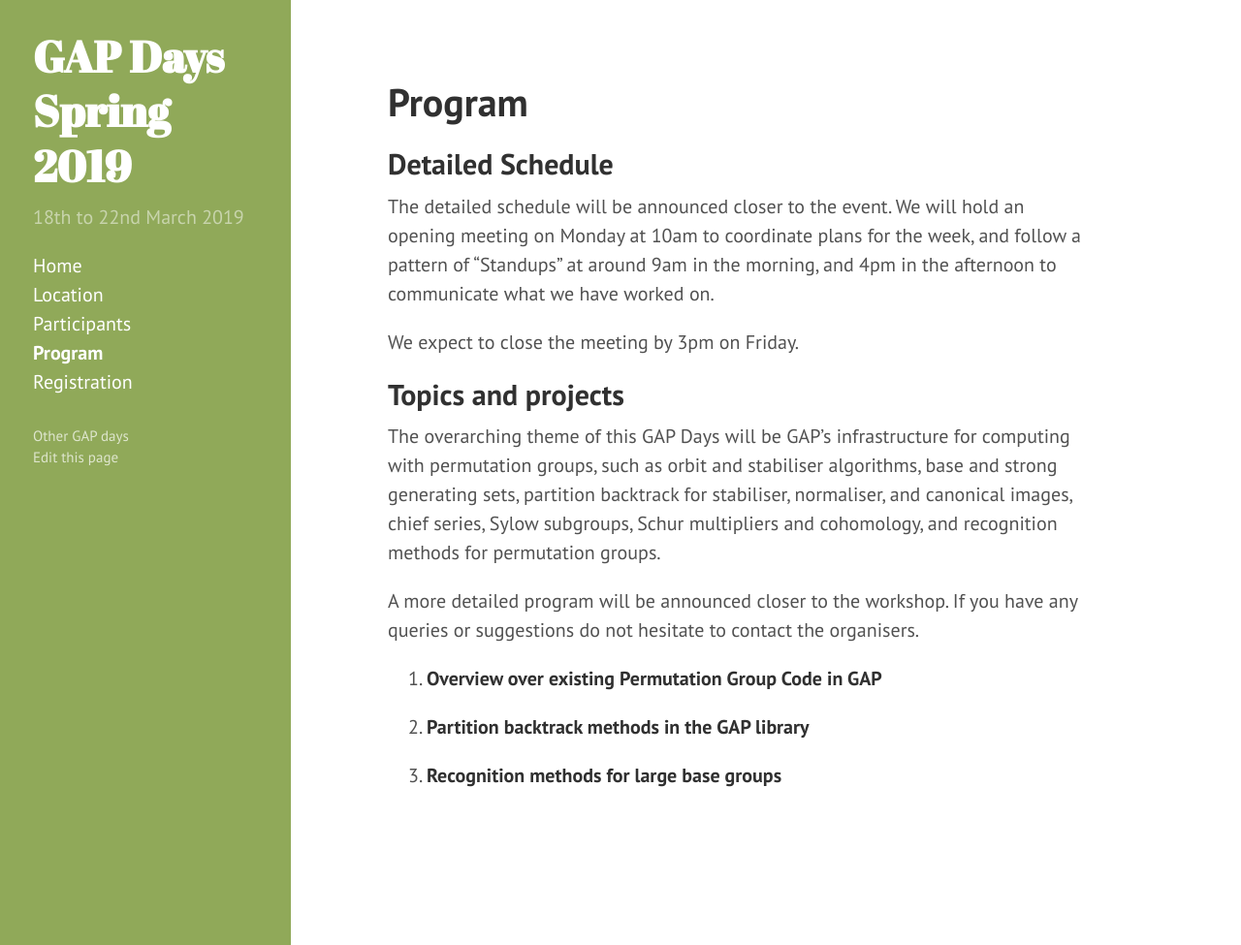
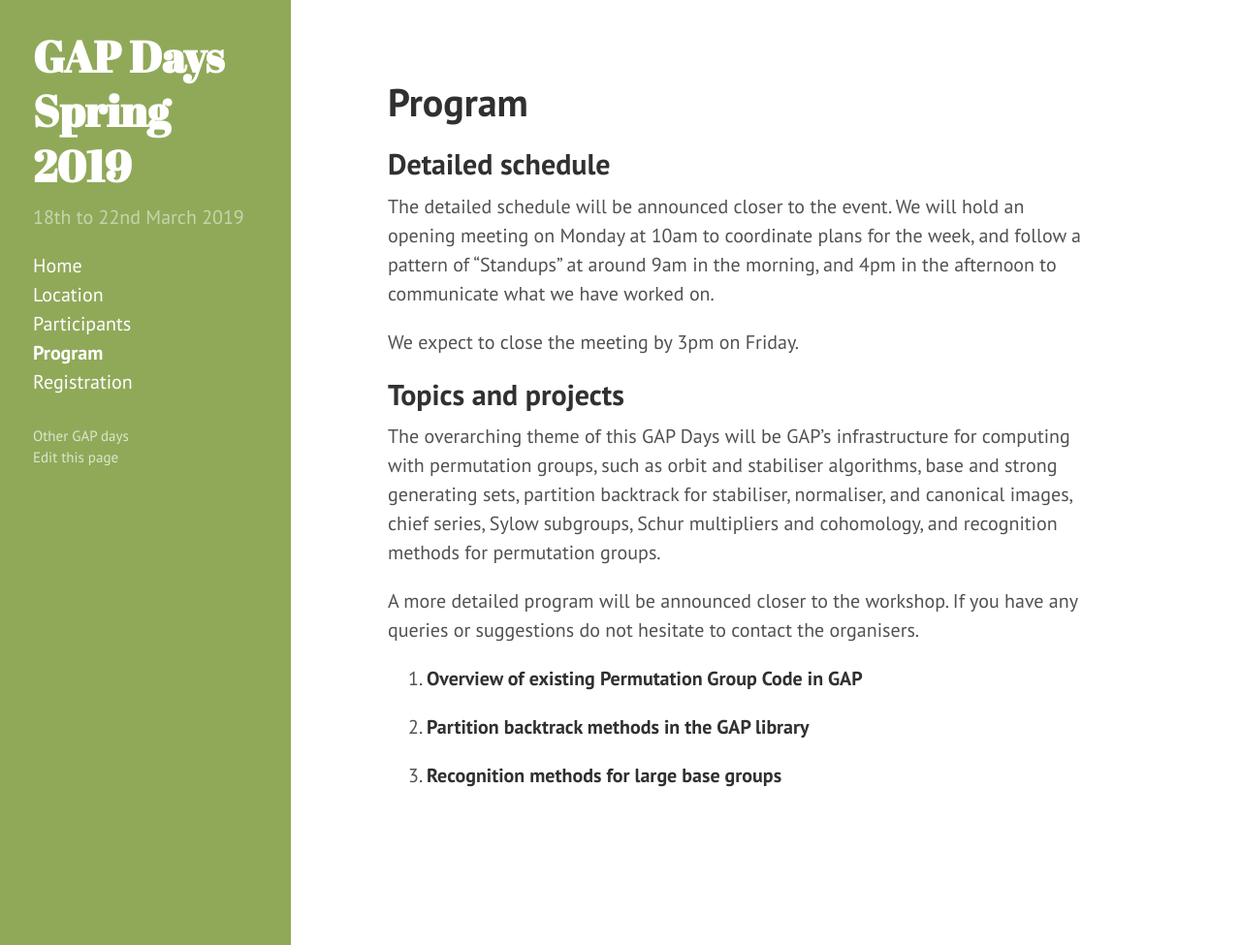
Before and after one commit to jesusmartinez-garcia/2020-01-21-colchester-workshop, a Jekyll site: the page built from program.md, in a window 1280 px wide and 975 px high. Shown: the whole window at 97% size. Built offline with Jekyll 4.4.1, drawn with Linux system fonts in a browser that asks for light colours.

Commit message:
Proof-reading

```diff
--- a/program.md
+++ b/program.md
@@ -3,7 +3,7 @@ layout: page
 title: Program
 ---
 
-## Detailed Schedule
+## Detailed schedule
 
 The detailed schedule will be announced closer to the event. We will hold an
 opening meeting on Monday at 10am to coordinate plans for the week, and follow a
@@ -24,7 +24,7 @@ cohomology, and recognition methods for permutation groups.
 A more detailed program will be announced closer to the workshop. If you have
 any queries or suggestions do not hesitate to contact the organisers.
 
-1. __Overview over existing Permutation Group Code in GAP__
+1. __Overview of existing Permutation Group Code in GAP__
 
 2. __Partition backtrack methods in the GAP library__
 
```
Also changed, not shown: index.md (+1 -1 lines).
